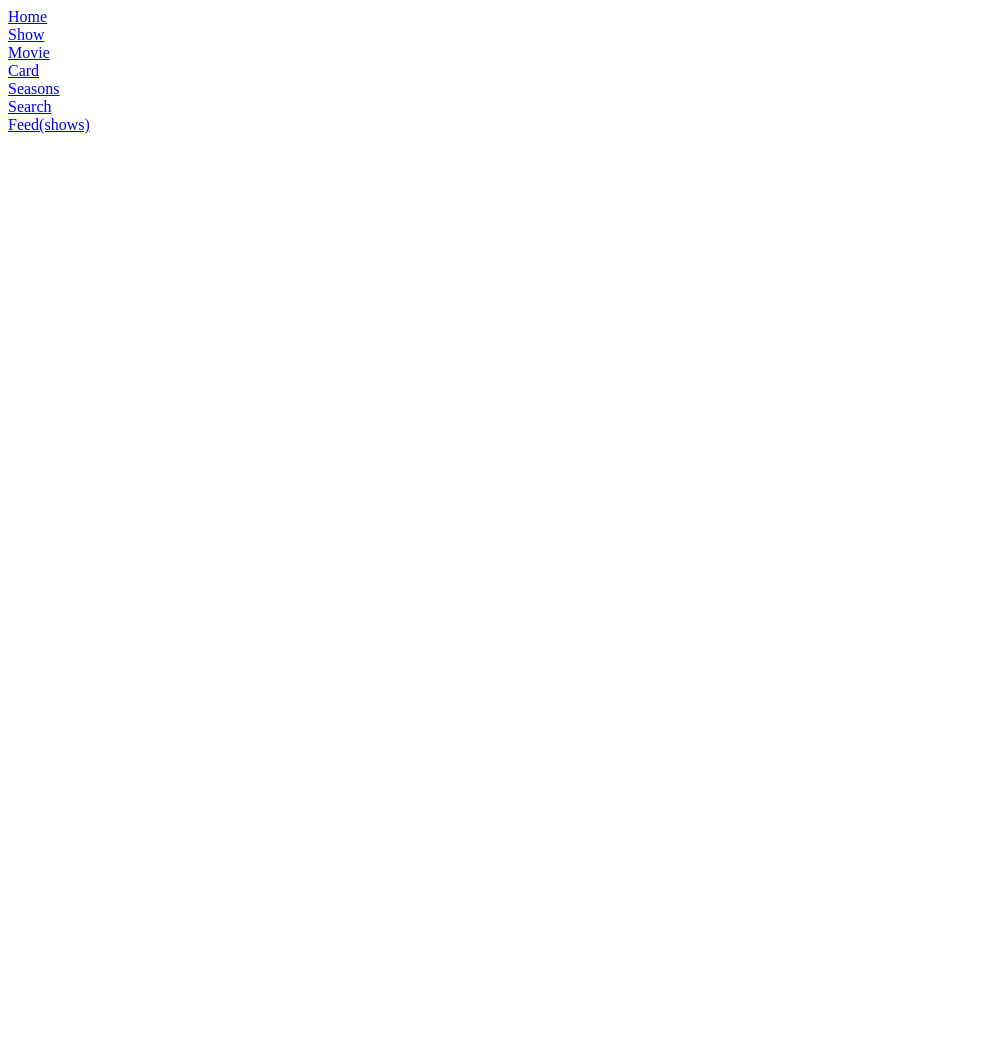
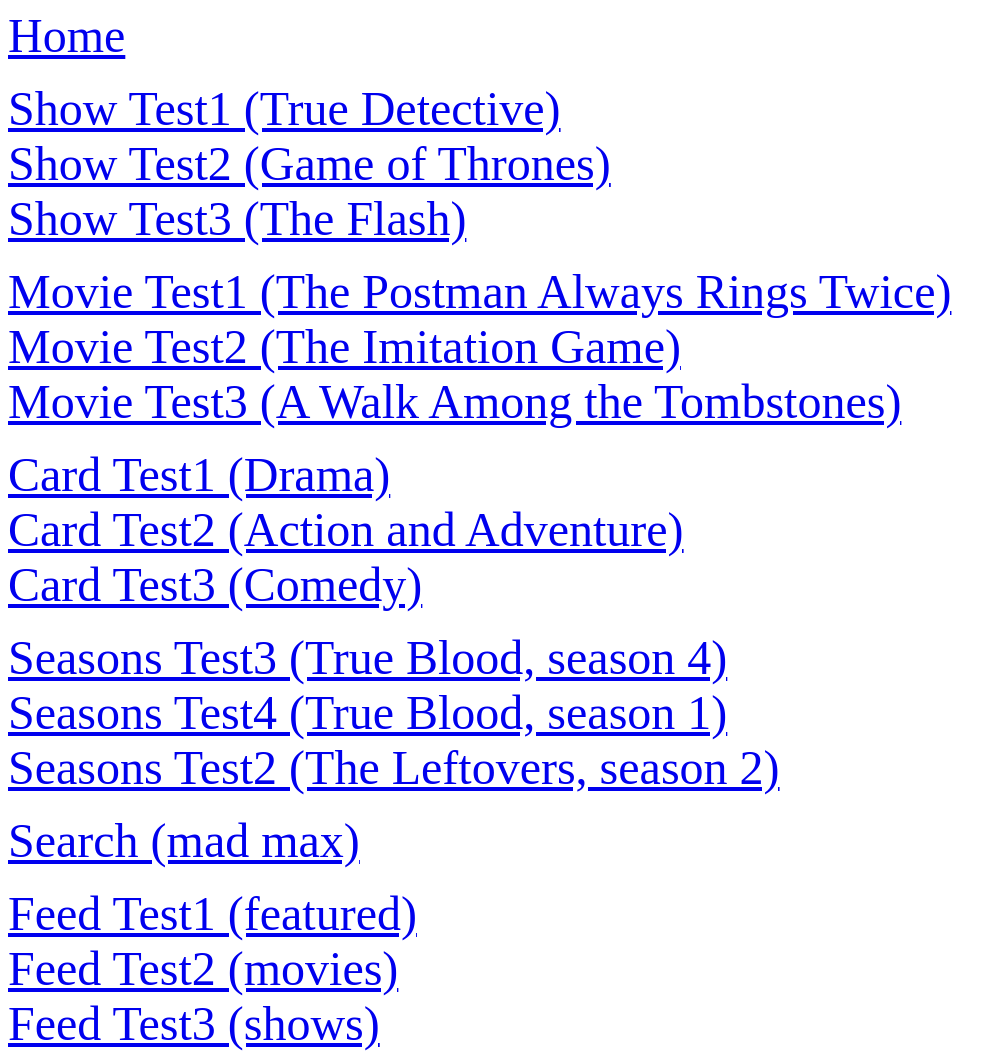
Before and after one commit to cindyxu/symmetrical-octo-meme, a plain HTML site: page index.html in a window 1280 px wide. Shown: the whole page, without its empty margins (0-1007 px from the left). Before the commit the page ends 800 px from the top, so only its background shows below. Drawn offline with Linux system fonts and the light colour scheme.

Commit message:
Update index.html
more tests

```diff
--- a/index.html
+++ b/index.html
@@ -3,17 +3,41 @@
 <head>
 <meta charset="UTF-8">
 <title>Title of the document</title>
+
+<style>
+a {
+    font-size: 3em;
+    margin-bottom: 0.5em;
+}
+</style>
+
 </head>
 
 <body>
 
 <a href="yahoovguide://v1/home/">Home</a><br/>
-<a href="yahoovguide://v1/show/?id=SH019229360000">Show</a><br/>
-<a href="yahoovguide://v1/movie/?id=MV000000110000">Movie</a><br/>
-<a href="yahoovguide://v1/card/?id=b32aa43f-d0cd-47af-825c-86d70ee25642&amp;limit=333">Card</a><br/>
-<a href="yahoovguide://v1/seasons/?id=SH019229360000&amp;selection=1">Seasons</a><br/>
-<a href="yahoovguide://v1/search/?query=mad%20max">Search</a><br/>
-<a href="yahoovguide://v1/feed/?id=shows">Feed(shows)</a><br/>
+<br/>
+<a href="yahoovguide://v1/show/?id=SH018142250000">Show Test1 (True Detective)</a><br/>
+<a href="yahoovguide://v1/show/?id=SH013898090000">Show Test2 (Game of Thrones)</a><br/>
+<a href="yahoovguide://v1/show/?id=SH019229360000">Show Test3 (The Flash)</a><br/>
+<br/>
+<a href="yahoovguide://v1/movie/?id=MV000000110000">Movie Test1 (The Postman Always Rings Twice)</a><br/>
+<a href="yahoovguide://v1/movie/?id=MV005738080000">Movie Test2 (The Imitation Game)</a><br/>
+<a href="yahoovguide://v1/movie/?id=MV005492410000">Movie Test3 (A Walk Among the Tombstones)</a><br/>
+<br/>
+<a href="yahoovguide://v1/card/?id=d93e13b4-29a5-47cf-8326-122d65a7733c&amp;limit=333">Card Test1 (Drama)</a><br/>
+<a href="yahoovguide://v1/card/?id=9d2b63cc-3a69-44e2-80ea-9fb2f3832d02&amp;limit=333">Card Test2 (Action and Adventure)</a><br/>
+<a href="yahoovguide://v1/card/?id=9589d62b-24e2-40fe-9418-3bd5e334a701&amp;limit=333">Card Test3 (Comedy)</a><br/>
+<br/>
+<a href="yahoovguide://v1/seasons/?id=SH010752230000&amp;selection=2">Seasons Test3 (True Blood, season 4)</a><br/>
+<a href="yahoovguide://v1/seasons/?id=SH010752230000&amp;selection=5">Seasons Test4 (True Blood, season 1)</a><br/>
+<a href="yahoovguide://v1/seasons/?id=SH018595970000&amp;selection=1">Seasons Test2 (The Leftovers, season 2)</a><br/>
+<br/>
+<a href="yahoovguide://v1/search/?query=mad%20max">Search (mad max)</a><br/>
+<br/>
+<a href="yahoovguide://v1/feed/?id=featured">Feed Test1 (featured)</a><br/>
+<a href="yahoovguide://v1/feed/?id=movies">Feed Test2 (movies)</a><br/>
+<a href="yahoovguide://v1/feed/?id=shows">Feed Test3 (shows)</a><br/>
 
 </body>
 
```
